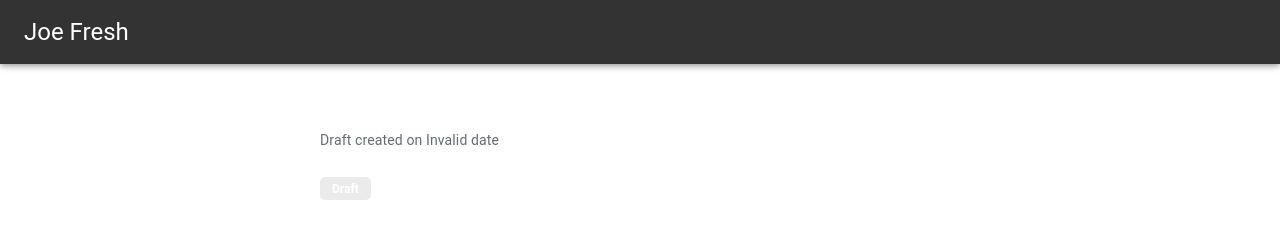
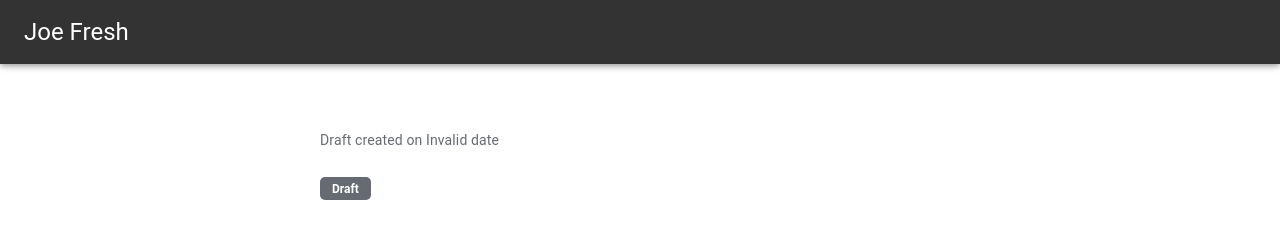
Before and after one commit to NashTech-Labs/react-hook-forms, a Next.js app: page /deals/create/summary in a window 1280 px wide. Shown: the top 238 px of the page. Built offline with nearby package versions, Linux system fonts and the light colour scheme; no server answers.

Commit message:
qa updated

```diff
--- a/components/CreateDeal/DealSummaryView.tsx
+++ b/components/CreateDeal/DealSummaryView.tsx
@@ -68,7 +68,7 @@ const DealSummaryView = () => {
       <Grid item lg={6} md={8} sm={9}>
           <Typography variant="h4" className={summaryStyles.title}>{title}</Typography>
           <Typography mt={2} className={summaryStyles['sub-title']}>Draft created on {moment(draftCreatedTimestamp).format('MMMM D, YYYY [at] h:mm A z [EST]')}</Typography>
-          <Chip label="Draft" className={summaryStyles.Chip}/>
+          <Chip label="Draft" className={summaryStyles.Chip} sx={{backgroundColor:"#666B73"}}/>
       </Grid>
     </Grid>
     {
```
